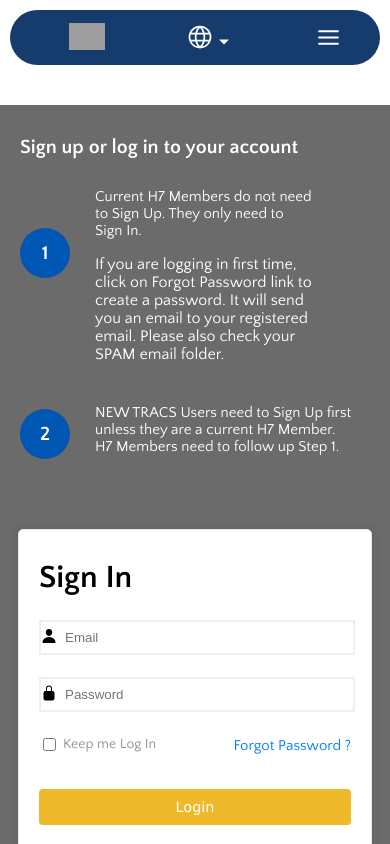
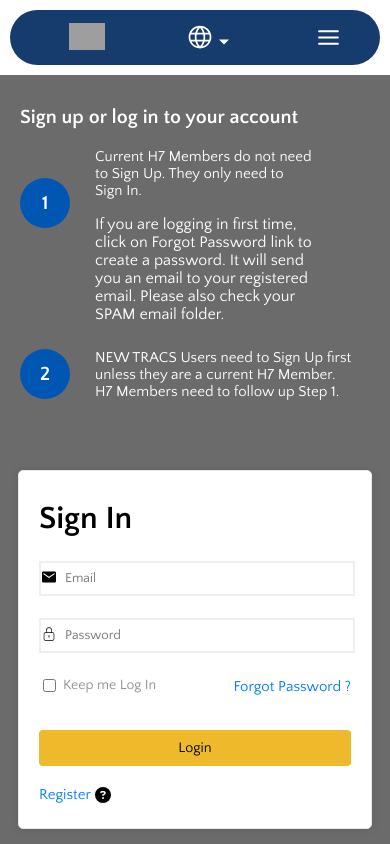
Before and after one commit to Prapul26/TRSCS3, a React (Create React App) app: page /login in a window 390 px wide. Shown: the top 844 px of the page. Built offline with nearby package versions, Linux system fonts and the light colour scheme; no server answers; grey boxes are pictures that could not be loaded.

Commit message:
changes the font in buttons and input,spacing in login page and icons and increased the icons size in the home header page

```diff
--- a/src/GlobalStyles/GlobalStyles.css
+++ b/src/GlobalStyles/GlobalStyles.css
@@ -9,6 +9,12 @@ font-size: 20px !important;
 h3{
  font-family:"Quattrocento Sans", sans-serif   !important;
 font-size: 22px !important;
+}
+button{
+      font-family:"Quattrocento Sans", sans-serif   !important;
+}
+input{
+     font-family:"Quattrocento Sans", sans-serif   !important;
 }
 h4{
  font-family: "Quattrocento Sans", sans-serif  !important;
--- a/src/components/Heaader/Header.js
+++ b/src/components/Heaader/Header.js
@@ -257,14 +257,14 @@ const Header = () => {
               rel="noopener noreferrer">
               {" "}
               <div className="fff">
-                <FaFacebook size={22} color="#163b6d" />
+                <FaFacebook size={30} color="#163b6d" />
               </div>
             </a>
             <a href="https://www.linkedin.com/company/h7network/" target="_blank"
               rel="noopener noreferrer">
               <div className="ffn" style={{ marginLeft: "15px" }}>
                 {" "}
-                <FaLinkedin size={22} color="#163b6d" />
+                <FaLinkedin size={30} color="#163b6d" />
               </div>
             </a>
           </div>
--- a/src/components/Login/Login.css
+++ b/src/components/Login/Login.css
@@ -193,6 +193,7 @@ height: 31px;
         flex-direction: column;
         height: fit-content;
         margin-bottom: 0px;
+        margin-top: -30px;
     }
     .abd{
         margin-top: 18px;
@@ -219,6 +220,7 @@ font-weight: 500 !important;
     .oneContent{
         width: 70%;
         margin-left: 5px;
+        margin-top: -10px;
     }
     .no2{
         margin-top: -40px;
@@ -226,10 +228,10 @@ font-weight: 500 !important;
     .twoContent{
         width: 70%;
         margin-left: 5px;
-        margin-top: -5px;
+        margin-top: -20px;
     }
     .oneb{
-    margin-top: 40px;
+    margin-top: 20px;
     height: 50px;
     width: 50px;
     text-align: center;
@@ -238,8 +240,11 @@ font-weight: 500 !important;
     margin-left: -30px;
     border-radius: 70px;
 }
+.registerKey{
+    margin-bottom: -10px;
+}
 .twob{
-    margin-top: 40px;
+    margin-top: 20px;
     height: 50px;
     text-align: center;
     width: 50px;
--- a/src/components/Login/Login.js
+++ b/src/components/Login/Login.js
@@ -5,10 +5,11 @@ import Header from '../Heaader/Header';
 import Navbar from '../Navbar/Navbar';
 import Footer from '../Footer/Footer';
 import { IoLockClosed, IoPerson } from 'react-icons/io5';
-import { IoIosInformationCircle } from 'react-icons/io';
+import { IoIosInformationCircle, IoMdMail } from 'react-icons/io';
 import { AiTwotoneQuestionCircle } from 'react-icons/ai';
 import axios from 'axios';
 import { FaCircleQuestion } from 'react-icons/fa6';
+import { CiLock } from 'react-icons/ci';
 
 const Login = ({ switchToRegister }) => {
   const [email, setEmail] = useState('');
@@ -16,9 +17,9 @@ const Login = ({ switchToRegister }) => {
   const [message, setMessage] = useState('');
   const [messageType, setMessageType] = useState(""); // "success" | "error"
 
-    const[popUp,setPopUp]=useState(false);
-    const[popupMessage,setPopupMessage]=useState([])
-    const showPopUp=()=>{
+  const [popUp, setPopUp] = useState(false);
+  const [popupMessage, setPopupMessage] = useState([])
+  const showPopUp = () => {
     setPopUp(true);
   }
   const navigate = useNavigate();
@@ -53,7 +54,7 @@ const handleLogin = async (e) => {
         setTimeout(() => {
           setMessage()
         }, 2000);
-      setMessage( "Login failed. Please check your credentials.");
+        setMessage("Login failed. Please check your credentials.");
       }
     } catch (error) {
       setMessageType("error");
@@ -94,9 +95,9 @@ useEffect(() => {
   }, []);
 
 
-const adjustInternalHtml=(html)=>{
-    const container =document.createElement("div");
-    container.innerHTML=html;
+  const adjustInternalHtml = (html) => {
+    const container = document.createElement("div");
+    container.innerHTML = html;
     return container.innerHTML;
   }
 
@@ -129,8 +130,8 @@ const adjustInternalHtml=(html)=>{
         <form className='LoginContainer' onSubmit={handleLogin}>
           <h1>Sign In</h1>
           <div className='loginInputsDiv'>
-    <div style={{marginTop:"5px"}}><IoPerson /></div>
-    <div style={{width:"90%"}}><input
+            <div style={{ marginTop: "5px" }}><IoMdMail /></div>
+            <div style={{ width: "90%" }}><input
               type='email'
               id='email'
               placeholder='Email'
@@ -142,8 +143,8 @@ const adjustInternalHtml=(html)=>{
 
           <br />
           <div className='loginInputsDiv'>
-    <div style={{marginTop:"5px"}}><IoLockClosed /></div>
-    <div style={{width:"90%"}}>  <input
+            <div style={{ marginTop: "5px" }}><CiLock /></div>
+            <div style={{ width: "90%" }}>  <input
               type='password'
               id='password'
               placeholder='Password'
@@ -158,18 +159,18 @@ const adjustInternalHtml=(html)=>{
             <div style={{ display: "flex" }}><div><input type='checkbox' /></div><div className='forpassd'><p>Keep me Log In</p></div></div>
             <Link to='/forgotPassword' style={{ textDecoration: "none" }}> <div className='forpass'><p>Forgot Password ?</p></div></Link>
           </div>
-                    <button type='submit'>Login</button>
+          <button type='submit' style={{color:"black"}}>Login</button>
           {popUp && popupMessage && (
             <div
-    className="popShow" style={{color:'white'}}
+              className="popShow" style={{ color: 'white' }}
               dangerouslySetInnerHTML={{ __html: adjustInternalHtml(popupMessage) }}
               onMouseLeave={() => setPopUp(false)}
             />
           )}
 
           <div className='registerKey'>  <div className='regP'><Link to="/register" style={{ textDecoration: "none" }}><p >Register</p></Link></div>
-                  <div style={{marginTop:"15px",marginLeft:"4px"}} onMouseEnter={()=>setPopUp(true)}><FaCircleQuestion  color='black'/></div></div>
-                    <p>{message}</p>
+            <div style={{ marginTop: "15px", marginLeft: "4px" }} onMouseEnter={() => setPopUp(true)}><FaCircleQuestion color='black' /></div></div>
+
         </form>
       </div>
       <Footer />
```
Also changed, not shown: 1 other file (tests, documents, lock files or other folders). Lines whose indentation alone changed are shown as unchanged.
